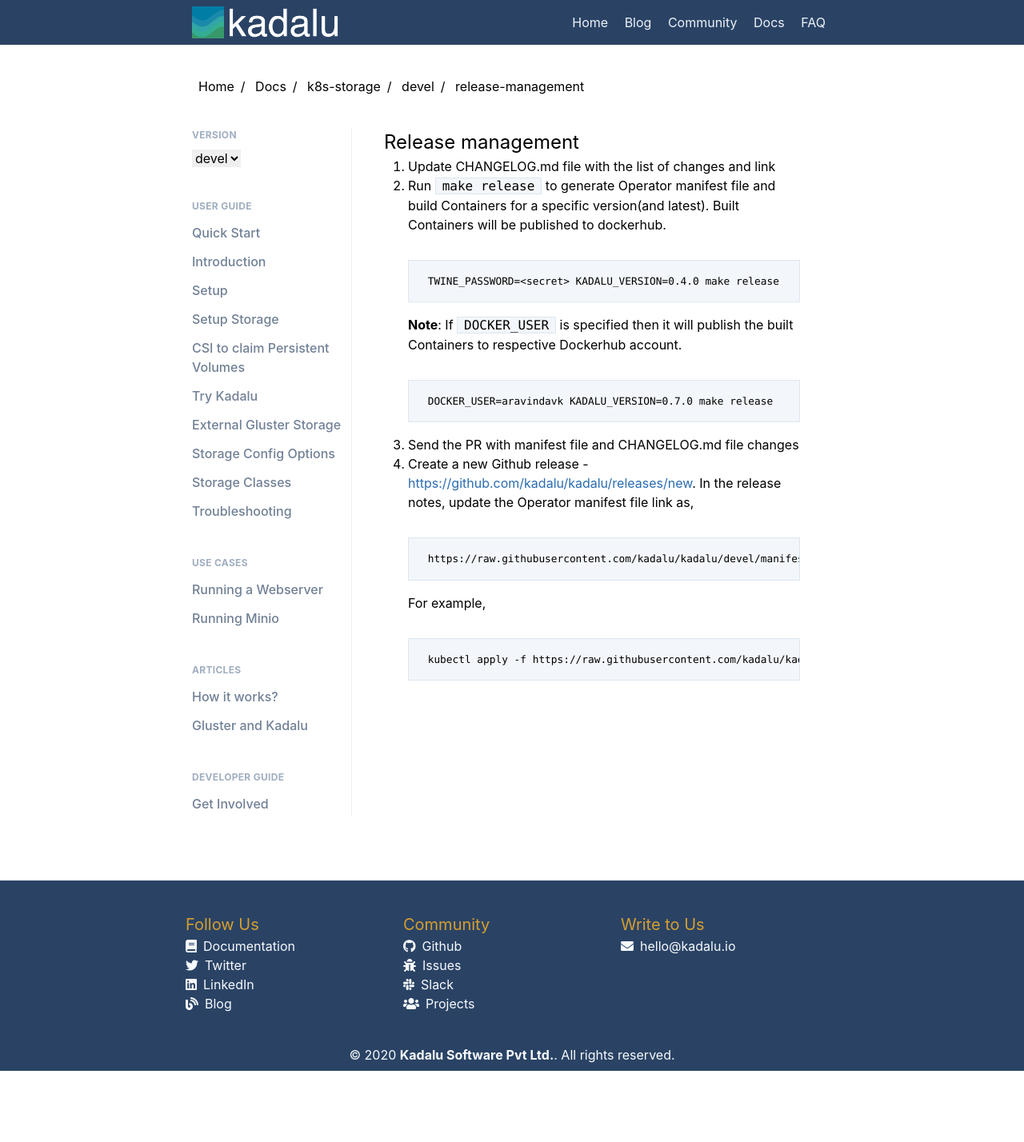
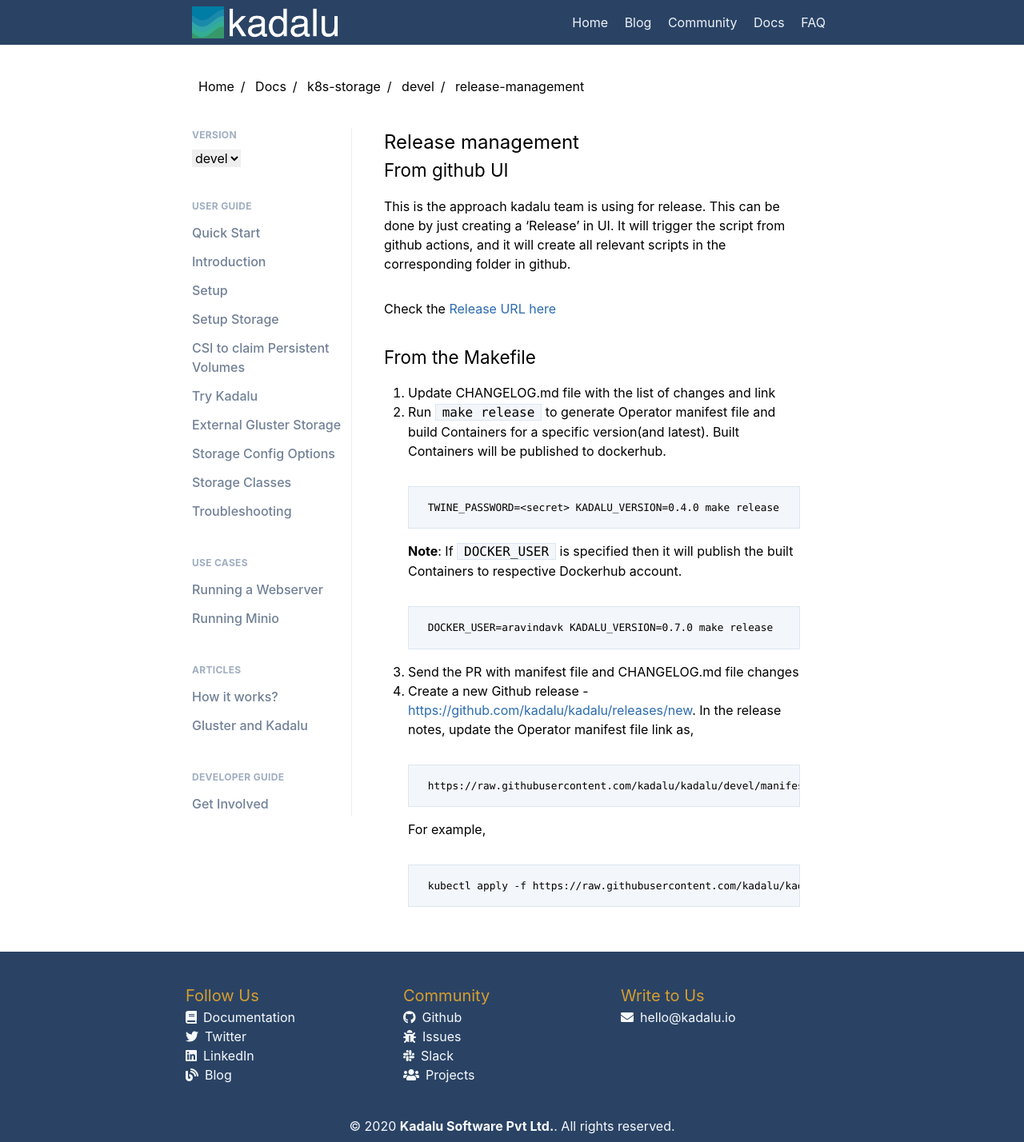
Before and after one commit to kadalu/docs_archive, a Jekyll site: the page built from k8s-storage/devel/release-management.md, in a window 1280 px wide. Shown: the whole page at 80% size. Built offline with Jekyll 4.4.1, drawn with Linux system fonts in a browser that asks for light colours; before the commit the page ends 1339 px from its top, so only the background shows below that.

```diff
--- a/k8s-storage/devel/examples/storage-config.yaml
+++ b/k8s-storage/devel/examples/storage-config.yaml
@@ -1,6 +1,6 @@
 ---
 apiVersion: kadalu-operator.gluster/v1alpha1
-kind: KadaluVolume
+kind: KadaluStorage
 metadata:
   # This will be used as name of PV Hosting Volume
   name: gvol1
--- a/k8s-storage/devel/release-management.md
+++ b/k8s-storage/devel/release-management.md
@@ -4,6 +4,17 @@ data_file: k8s-storage-devel
 version: devel
 ---
 # Release management
+
+## From github UI
+
+This is the approach kadalu team is using for release. This can be done by
+just creating a 'Release' in UI. It will trigger the script from github
+actions, and it will create all relevant scripts in the corresponding
+folder in github.
+
+Check the [Release URL here](https://github.com/kadalu/kadalu/releases)
+
+## From the Makefile
 
 1. Update CHANGELOG.md file with the list of changes and link
 2. Run `make release` to generate Operator manifest file and build
--- a/k8s-storage/latest/examples/storage-config.yaml
+++ b/k8s-storage/latest/examples/storage-config.yaml
@@ -1,6 +1,6 @@
 ---
 apiVersion: kadalu-operator.gluster/v1alpha1
-kind: KadaluVolume
+kind: KadaluStorage
 metadata:
   # This will be used as name of PV Hosting Volume
   name: gvol1
```
Also changed, not shown: k8s-storage/devel/quick-start-yaml.md (+1 -1 lines), k8s-storage/devel/troubleshooting.md (+1 -1 lines), k8s-storage/latest/quick-start-yaml.md (+1 -1 lines), k8s-storage/latest/release-management.md (+11 -0 lines), k8s-storage/latest/troubleshooting.md (+1 -1 lines), .nojekyll (added).
